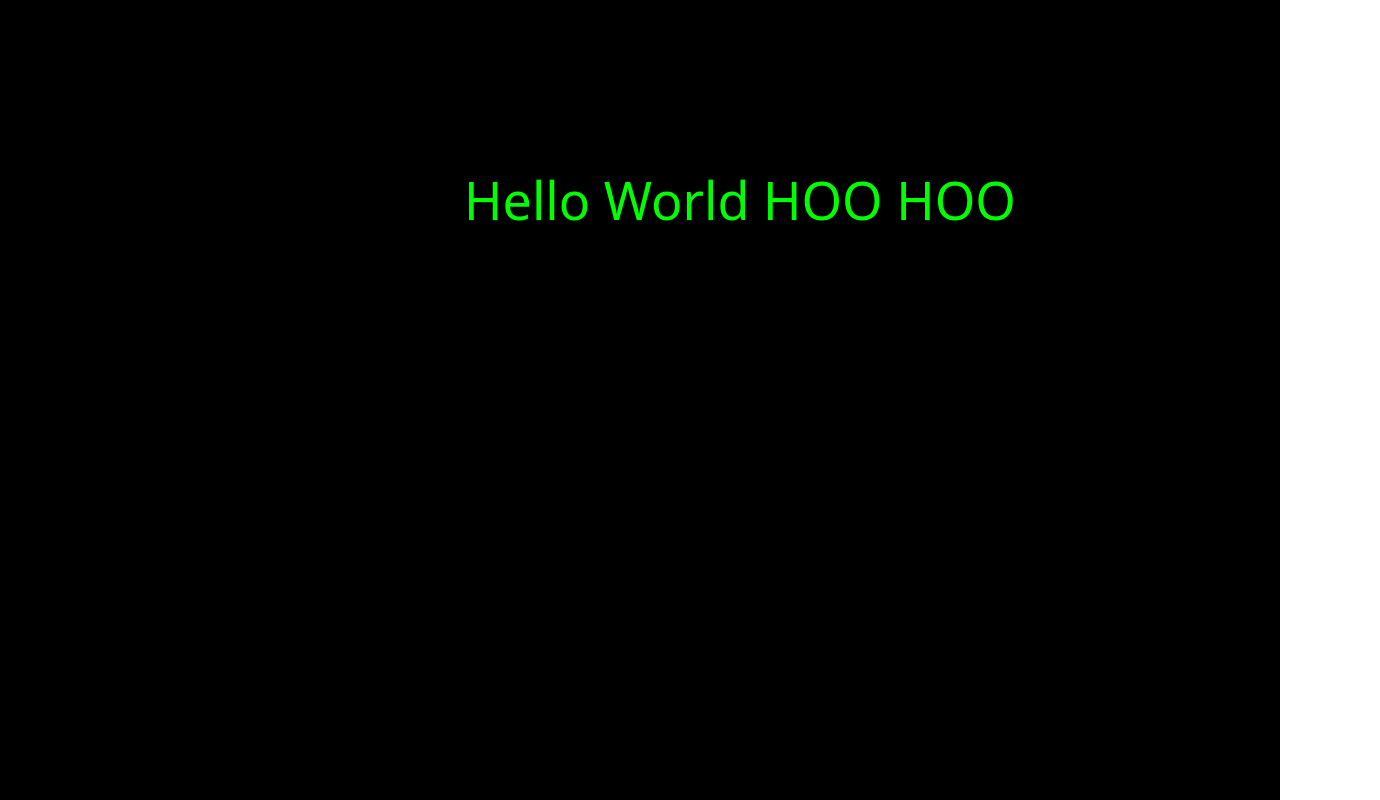
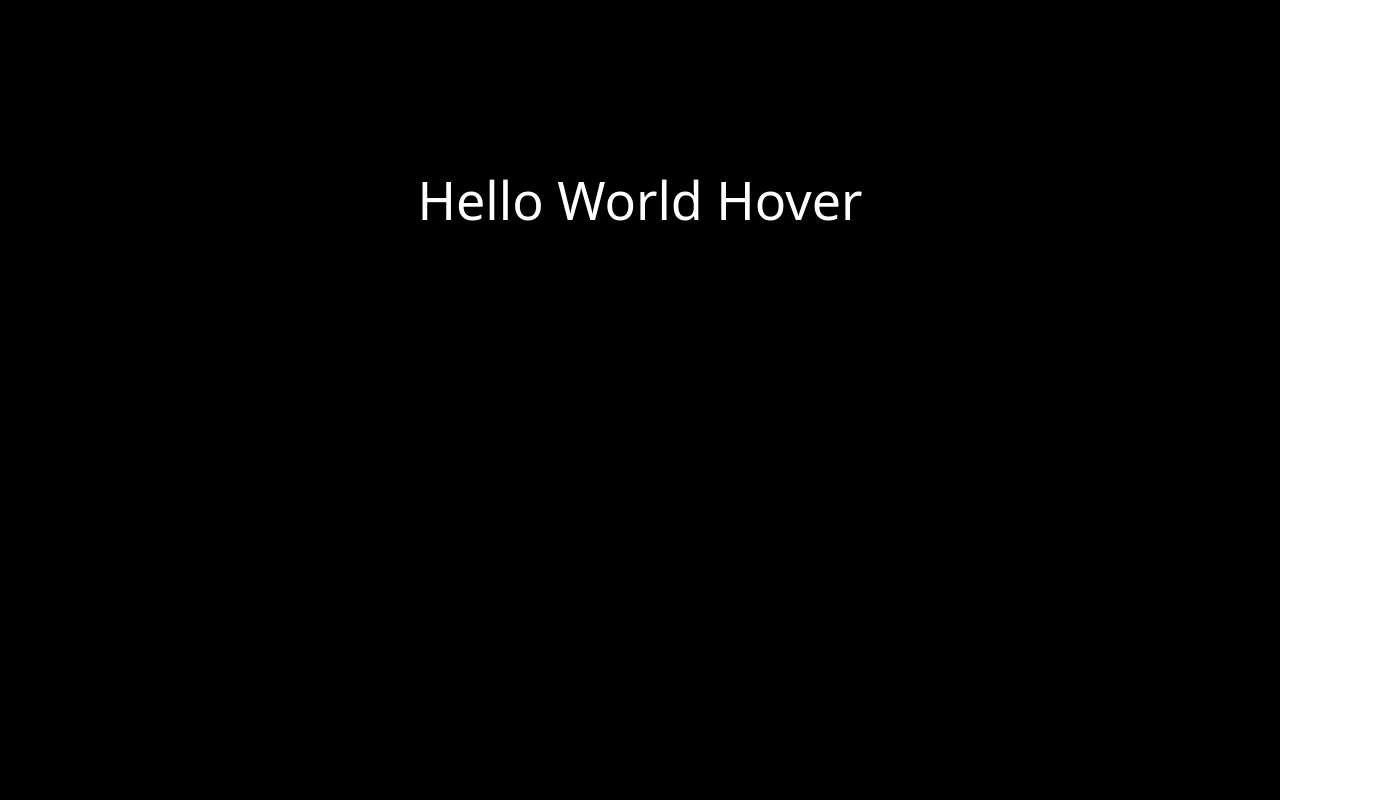
Before and after one commit to tayfunetta/framer-example, a Next.js app: page / in a window 1280 px wide. Shown: the whole page, 1380 px wide, since content can reach past the window. Built offline with nearby package versions, Linux system fonts and the light colour scheme.

Commit message:
initial commit for hover branch

```diff
--- a/pages/index.tsx
+++ b/pages/index.tsx
@@ -1,13 +1,13 @@
-import { motion, animate } from "framer-motion";
+import { motion } from "framer-motion";
 
 export default function Home() {
   return (
     <div className="bg-black h-screen text-white pt-20">
       <motion.h1
         className="text-center text-4xl"
-        animate={{ fontSize: "52px", color: "hsl(120, 100, 50)", x: 100, y: 100 }}
+        animate={{ fontSize: "52px", y: 100 }}
       >
-        Hello World HOO HOO
+        Hello World Hover
       </motion.h1>
     </div>
   );
```
